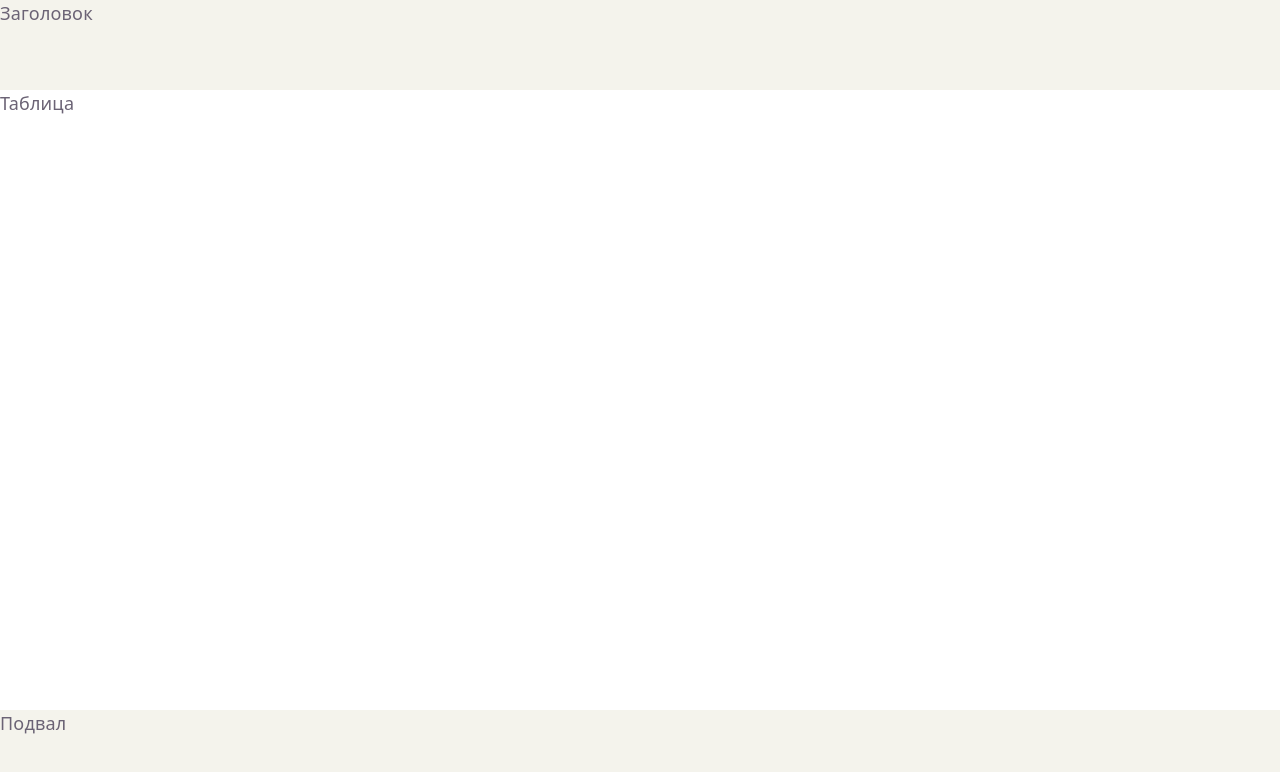
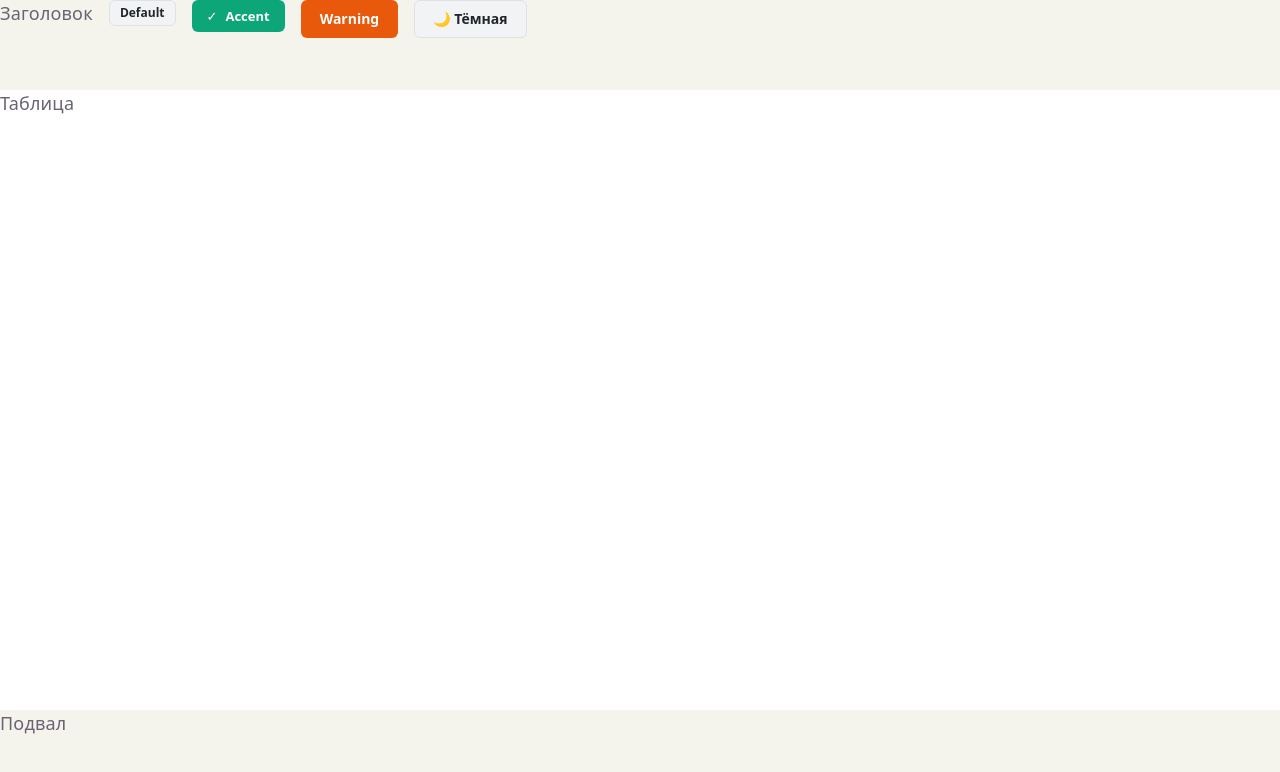
Before and after one commit to sorokinaolga/ex-table, a React (Vite) app: page / in a window 1280 px wide. Shown: the top 772 px of the page. Built offline with nearby package versions, Linux system fonts and the light colour scheme.

Commit message:
Add component button, theme switcher

```diff
--- a/src/App.tsx
+++ b/src/App.tsx
@@ -1,9 +1,32 @@
 import './App.css';
+import { Button } from './components/Button/Button';
+import { useTheme } from './theme/useTheme';
+
+function ThemeSwitcher() {
+  const { colorScheme, toggle } = useTheme();
+  return (
+    <Button variant="default" onClick={toggle}>
+      {colorScheme === 'light' ? '🌙 Тёмная' : '☀️ Светлая'}
+    </Button>
+  );
+}
 
 function App() {
   return (
     <>
-      <header>Заголовок</header>
+      <header style={{ display: 'flex', gap: 16 }}>
+        Заголовок
+        <Button variant="default" size="xs">
+          Default
+        </Button>
+        <Button variant="accent" size="sm" leftSection={<span>✓</span>}>
+          Accent
+        </Button>
+        <Button variant="warning" size="md">
+          Warning
+        </Button>
+        <ThemeSwitcher />
+      </header>
       <section>Таблица</section>
       <footer>Подвал</footer>
     </>
--- /dev/null
+++ b/src/components/Button/Button.css
@@ -0,0 +1,87 @@
+.btn {
+  display: inline-flex;
+  align-items: center;
+  justify-content: center;
+  gap: 8px;
+
+  font-family: inherit;
+  font-weight: 600;
+  line-height: 1;
+
+  border: 1px solid var(--btn-border, transparent);
+  border-radius: var(--btn-radius);
+  cursor: pointer;
+  user-select: none;
+
+  transition:
+    background-color 120ms ease,
+    border-color 120ms ease,
+    color 120ms ease,
+    box-shadow 120ms ease;
+}
+
+.btn:focus-visible {
+  outline: none;
+  box-shadow: var(--btn-focus-ring);
+}
+
+.btn:disabled {
+  cursor: not-allowed;
+  opacity: var(--btn-disabled-opacity);
+}
+
+.btn--full-width {
+  width: 100%;
+}
+
+.btn--size-xs {
+  height: var(--btn-height-xs);
+  padding: var(--btn-padding-xs);
+  font-size: var(--btn-font-xs);
+}
+.btn--size-sm {
+  height: var(--btn-height-sm);
+  padding: var(--btn-padding-sm);
+  font-size: var(--btn-font-sm);
+}
+.btn--size-md {
+  height: var(--btn-height-md);
+  padding: var(--btn-padding-md);
+  font-size: var(--btn-font-md);
+}
+
+.btn--variant-default {
+  background: var(--btn-default-bg);
+  color: var(--btn-default-fg);
+  border-color: var(--btn-default-border);
+}
+.btn--variant-default:hover:not(:disabled) {
+  background: var(--btn-default-bg-hover);
+}
+
+.btn--variant-accent {
+  background: var(--btn-accent-bg);
+  color: var(--btn-accent-fg);
+  border-color: var(--btn-accent-border);
+}
+.btn--variant-accent:hover:not(:disabled) {
+  background: var(--btn-accent-bg-hover);
+}
+
+.btn--variant-warning {
+  background: var(--btn-warning-bg);
+  color: var(--btn-warning-fg);
+  border-color: var(--btn-warning-border);
+}
+.btn--variant-warning:hover:not(:disabled) {
+  background: var(--btn-warning-bg-hover);
+}
+
+.btn__section {
+  display: inline-flex;
+  align-items: center;
+}
+
+.btn--loading .btn__label {
+  opacity: 0.7;
+}
--- /dev/null
+++ b/src/components/Button/Button.tsx
@@ -0,0 +1,30 @@
+import { forwardRef } from 'react';
+import type { ButtonHTMLAttributes, ReactNode } from 'react';
+import './Button.css';
+
+export type ButtonVariant = 'default' | 'accent' | 'warning';
+export type ButtonSize = 'xs' | 'sm' | 'md';
+
+export interface ButtonProps extends ButtonHTMLAttributes<HTMLButtonElement> {
+  variant?: ButtonVariant;
+  size?: ButtonSize;
+  leftSection?: ReactNode;
+  rightSection?: ReactNode;
+  fullWidth?: boolean;
+  loading?: boolean;
+}
+
+export const Button = forwardRef<HTMLButtonElement, ButtonProps>(function Button(
+  { variant = 'default', size = 'md', leftSection, rightSection, fullWidth = false, loading = false, disabled, className, children, ...rest },
+  ref
+) {
+  const classes = ['btn', `btn--variant-${variant}`, `btn--size-${size}`, fullWidth && 'btn--full-width', loading && 'btn--loading', className].filter(Boolean).join(' ');
+
+  return (
+    <button ref={ref} className={classes} disabled={disabled || loading} {...rest}>
+      {leftSection && <span className="btn__section">{leftSection}</span>}
+      <span className="btn__label">{children}</span>
+      {rightSection && <span className="btn__section">{rightSection}</span>}
+    </button>
+  );
+});
--- /dev/null
+++ b/src/components/Button/index.ts
@@ -0,0 +1,2 @@
+export { Button } from './Button';
+export type { ButtonProps, ButtonVariant, ButtonSize } from './Button';
--- a/src/main.tsx
+++ b/src/main.tsx
@@ -1,10 +1,13 @@
 import { StrictMode } from 'react';
 import { createRoot } from 'react-dom/client';
+import { ThemeProvider } from './theme/ThemeProvider';
 import './index.css';
 import App from './App.tsx';
 
 createRoot(document.getElementById('root')!).render(
   <StrictMode>
-    <App />
+    <ThemeProvider>
+      <App />
+    </ThemeProvider>
   </StrictMode>
 );
--- /dev/null
+++ b/src/theme/ThemeProvider.tsx
@@ -0,0 +1,17 @@
+import { useEffect, useState } from 'react';
+import type { ReactNode } from 'react';
+import { ThemeContext } from './theme-context.ts';
+import type { ColorScheme } from './theme-context.ts';
+import './theme.css';
+
+export function ThemeProvider({ children }: { children: ReactNode }) {
+  const [colorScheme, setColorScheme] = useState<ColorScheme>('light');
+
+  useEffect(() => {
+    document.documentElement.setAttribute('data-theme', colorScheme);
+  }, [colorScheme]);
+
+  const toggle = () => setColorScheme((s) => (s === 'light' ? 'dark' : 'light'));
+
+  return <ThemeContext.Provider value={{ colorScheme, toggle, setColorScheme }}>{children}</ThemeContext.Provider>;
+}
--- /dev/null
+++ b/src/theme/theme-context.ts
@@ -0,0 +1,11 @@
+import { createContext } from 'react';
+
+export type ColorScheme = 'light' | 'dark';
+
+export interface ThemeContextValue {
+  colorScheme: ColorScheme;
+  toggle: () => void;
+  setColorScheme: (scheme: ColorScheme) => void;
+}
+
+export const ThemeContext = createContext<ThemeContextValue | null>(null);
--- /dev/null
+++ b/src/theme/theme.css
@@ -0,0 +1,55 @@
+:root {
+  --btn-height-xs: 26px;
+  --btn-height-sm: 32px;
+  --btn-height-md: 38px;
+  --btn-padding-xs: 0 10px;
+  --btn-padding-sm: 0 14px;
+  --btn-padding-md: 0 18px;
+  --btn-font-xs: 12px;
+  --btn-font-sm: 13px;
+  --btn-font-md: 14px;
+  --btn-radius: 6px;
+
+  --btn-accent-fg: #ffffff;
+  --btn-accent-border: transparent;
+
+  --btn-warning-fg: #ffffff;
+  --btn-warning-border: transparent;
+}
+
+:root[data-theme='light'] {
+  --btn-default-bg: #f1f3f5;
+  --btn-default-bg-hover: #e9ecef;
+  --btn-default-fg: #212529;
+  --btn-default-border: #dee2e6;
+
+  --btn-accent-bg: #0ca678;
+  --btn-accent-bg-hover: #099268;
+  --btn-accent-bg-active: #087f5b;
+
+  --btn-warning-bg: #e8590c;
+  --btn-warning-bg-hover: #cf4e08;
+  --btn-warning-bg-active: #b8410a;
+
+  --btn-focus-ring: 0 0 0 3px rgba(12, 166, 120, 0.4);
+  --btn-disabled-opacity: 0.55;
+}
+
+:root[data-theme='dark'] {
+  --btn-default-bg: #2a2a2e;
+  --btn-default-bg-hover: #35353b;
+  --btn-default-fg: #f1f3f5;
+  --btn-default-border: #3d3d44;
+
+  --btn-accent-bg: #12b886;
+  --btn-accent-bg-hover: #20c997;
+  --btn-accent-bg-active: #0ca678;
+  --btn-accent-fg: #081c15;
+
+  --btn-warning-bg: #f76707;
+  --btn-warning-bg-hover: #ff7a1a;
+  --btn-warning-bg-active: #e8590c;
+
+  --btn-focus-ring: 0 0 0 3px rgba(18, 184, 134, 0.5);
+  --btn-disabled-opacity: 0.5;
+}
--- /dev/null
+++ b/src/theme/useTheme.ts
@@ -0,0 +1,8 @@
+import { useContext } from 'react';
+import { ThemeContext } from './theme-context';
+
+export function useTheme() {
+  const ctx = useContext(ThemeContext);
+  if (!ctx) throw new Error('useTheme must be used within ThemeProvider');
+  return ctx;
+}
```
Also changed, not shown: src/stories/Button.tsx (deleted, +0 -37 lines), src/stories/button.css (deleted, +0 -30 lines), 2 other files (tests, documents, lock files or other folders).
